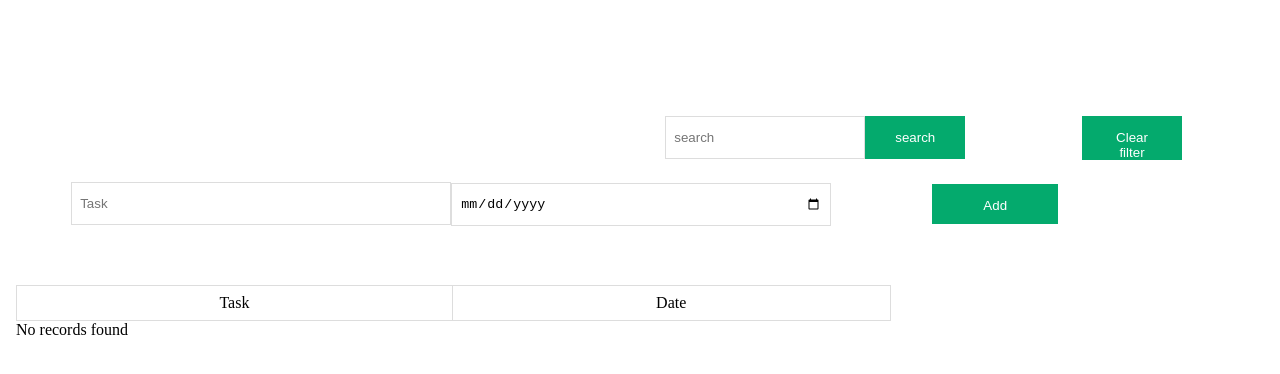
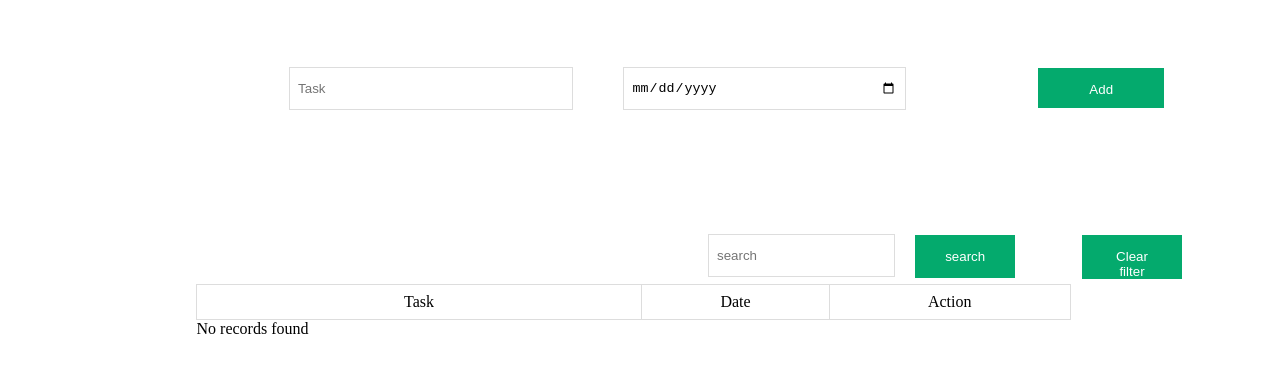
Before and after one commit to sukrutdekhane/Task-List, a React (Create React App) app: page /HomePage in a window 1280 px wide. Shown: the top 374 px of the page. Built offline with nearby package versions, Linux system fonts and the light colour scheme.

Commit message:
added css using flex on table

```diff
--- a/public/styles.css
+++ b/public/styles.css
@@ -37,10 +37,10 @@ button {
 
 .add_button {
   width: 10%;
-  margin-left: 924px;
+  margin-left: 1030px;
   position: relative;
   bottom: 50px;
-  top: 15px;
+  top: -100px;
   height: 40px;
 }
 
@@ -48,6 +48,7 @@ button {
   display: table;
   width: 70%;
   border-collapse: collapse;
+  margin-left: 180px;
 }
 
 .row {
@@ -70,21 +71,27 @@ input {
 }
 
 .input {
+  display: flex;
+  gap: 50px;
+  justify-content: end;
   margin-top: 50px;
   margin-left: 5%;
   position: relative;
-  top: 65px;
-  width: 95.5%;
+  left: -50px;
+  top: -50px;
+  width: 70%;
 }
 
 .delete_button {
-  width: 100px
+  width: 80px
 }
 
 .search_box {
-  margin-left: 52%;
+  display: flex;
+  align-items: flex-end;
+  margin-left: 700px;
   position: relative;
-  top: 100px
+  top: 210px
 }
 
 .filter_button {
@@ -92,7 +99,14 @@ input {
   margin-left: 924px;
   position: relative;
   bottom: 50px;
-  top: -109px;
+  top: 11px;
   left: 150px;
   height: 44px;
 }
+
+.search_button {
+  width: 100px;
+  position: relative;
+  left: 20px;
+  top: 9px;
+}
--- a/src/Components/Table/Row.jsx
+++ b/src/Components/Table/Row.jsx
@@ -5,9 +5,9 @@ function Row(props) {
         props.onDelete(props.id);
     }
     return <><div class="row">
-        <div class="cell">{props.task}</div>
-        <div class="cell">{props.date}</div>
-        <button onClick={handleDelete} className="delete_button">Delete</button>
+        <div className="cell">{props.task}</div>
+        <div className="cell">{props.date}</div>
+        <div className="cell"><button onClick={handleDelete} className="delete_button">Delete</button></div>
     </div>
     </>
 }
--- a/src/Components/Table/SearchBox.jsx
+++ b/src/Components/Table/SearchBox.jsx
@@ -13,7 +13,7 @@ function SearchBox(props) {
         setInputText(event.target.value);
     }
     return <div className="search_box"><Input onChange={catchInput} type="text" placeholder="search" value={inputText} />
-        <button onClick={searchText} className="delete_button">search</button></div>
+        <button onClick={searchText} className="search_button">search</button></div>
 }
 
 export default SearchBox
--- a/src/Components/Table/TableView.jsx
+++ b/src/Components/Table/TableView.jsx
@@ -7,7 +7,7 @@ function TableView() {
     const [taskList, setTaskList] = useState([]);
     const [taskListClone, setTaskListClone] = useState([]);
     const [sortColumn, setSortColumn] = useState(null);
-    const [sortOrder, setSortOrder] = useState('asc');
+    const [sortOrder, setSortOrder] = useState(null);
 
 
     function addNewTask(newTask) {
@@ -57,19 +57,19 @@ function TableView() {
                 setSortOrder('desc');
             } else if (sortOrder === 'desc') {
                 setSortColumn(null);
-                setSortOrder('original');
+                setSortOrder(null);
             }
         } else {
             setSortColumn(column);
             setSortOrder('asc');
         }
 
-        if (sortOrder === 'original') {
+        if (!sortOrder) {
             setTaskList(taskListClone);
             return;
         }
 
-
+        //  TODO: move it to Utility.js file
         const sortedTableData = [...taskList].sort((a, b) => {
             const aValue = a[sortColumn];
             const bValue = b[sortColumn];
@@ -88,7 +88,7 @@ function TableView() {
     return (<>
         <SearchBox filterTask={filterTask} />
         <TaskInput setList={addNewTask} restore={restoreData} />
-        <TaskList onDelete={deleteTask} taskList={taskList} handleHeaderClick={handleHeaderClick} />
+        <TaskList key={taskList.id} id={taskList.id} onDelete={deleteTask} taskList={taskList} handleHeaderClick={handleHeaderClick} />
     </>);
 }
 
--- a/src/Components/Table/TaskInput.jsx
+++ b/src/Components/Table/TaskInput.jsx
@@ -14,6 +14,7 @@ function TaskInput(props) {
     // use math.random to generate id
     function submitData() {
         const inputValue = {
+            // id: Math.floor(Math.random() * 100),
             task: taskLabel,
             date: dueDate
         }
--- a/src/Components/Table/TaskList.jsx
+++ b/src/Components/Table/TaskList.jsx
@@ -4,13 +4,10 @@ function TaskList(props) {
 
         <div class="table">
             <div class="row">
-                <div onClick={() => props.handleHeaderClick('task')} class="cell">Task</div>
-                <div onClick={() => props.handleHeaderClick('date')} class="cell">Date</div>
+                <div onClick={() => props.handleHeaderClick('task')} className="cell">Task</div>
+                <div onClick={() => props.handleHeaderClick('date')} className="cell">Date</div>
+                <div className="cell">Action</div>
             </div>
-        </div>
-
-
-        <div class="table">
             {props.taskList.length === 0 ? <div>No records found</div> : props.taskList.map((data, index) => {
                 return <Row onDelete={props.onDelete} key={index} id={index} task={data.task} date={data.date} />
             })}
```
